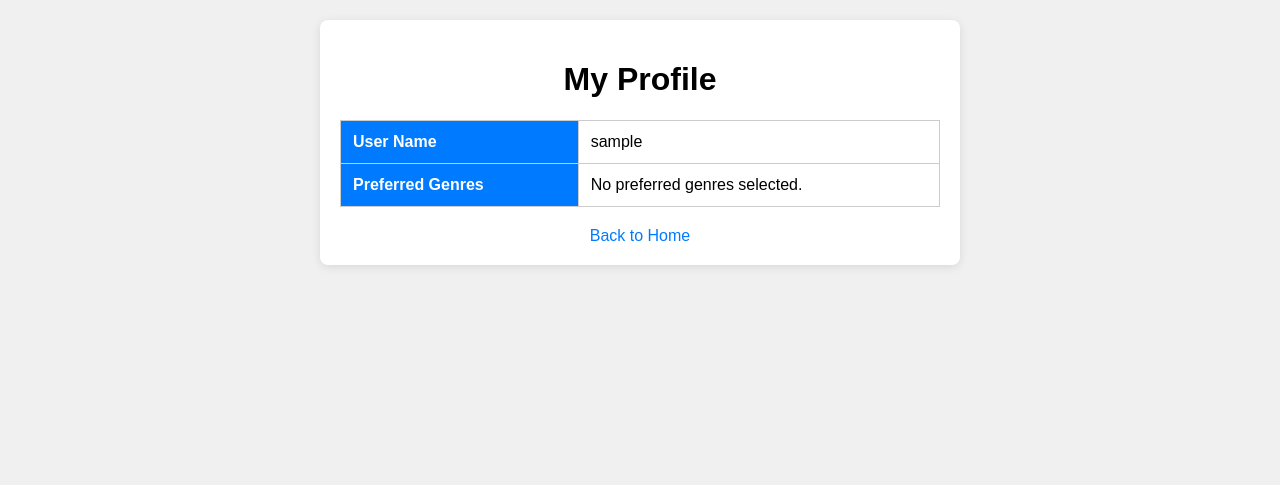
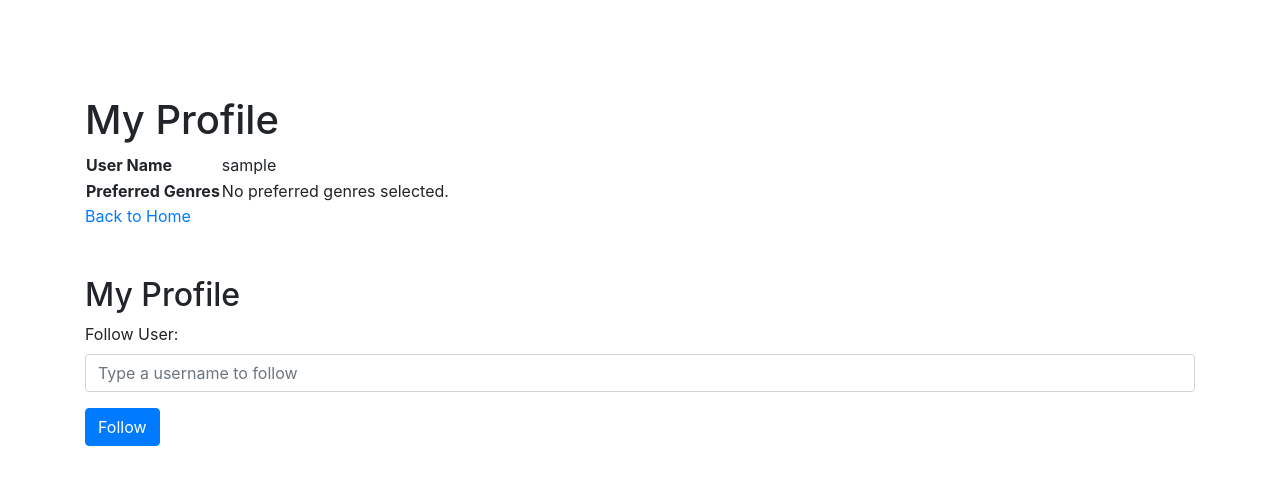
Before and after one commit to se-zeus/popcorn_pal_2.0, a Flask app: page /myprofile in a window 1280 px wide. Shown: the top 485 px of the page. Run offline with Flask 3, Linux system fonts and the light colour scheme; the visitor is signed in with stand-in values (Sample User, id 1); data that the repository does not hold is empty; some libraries are stand-ins or nearby versions.

Commit message:
feat: enhance user profile page with following functionality

```diff
--- a/templates/myprofile.html
+++ b/templates/myprofile.html
@@ -3,52 +3,33 @@
 <head>
     <meta charset="UTF-8">
     <meta name="viewport" content="width=device-width, initial-scale=1.0">
-    <title>My Profile</title>
+    <title>User Profile</title>
+    <link href="https://stackpath.bootstrapcdn.com/bootstrap/4.5.2/css/bootstrap.min.css" rel="stylesheet">
+    <script src="https://code.jquery.com/jquery-3.5.1.min.js"></script>
     <style>
-        body {
-            font-family: Arial, sans-serif;
-            margin: 0;
-            padding: 20px;
-            background-color: #f0f0f0;
+        /* Custom styles for the follow user dropdown */
+        .search-results {
+            border: 1px solid #ccc;
+            max-height: 200px;
+            overflow-y: auto;
+            position: absolute;
+            background-color: white;
+            width: 100%;
+            z-index: 100;
         }
-        h1 {
-            text-align: center;
+
+        .search-results div {
+            padding: 8px;
+            cursor: pointer;
         }
-        .container {
-            max-width: 600px;
-            margin: 0 auto;
-            background-color: white;
-            padding: 20px;
-            border-radius: 8px;
-            box-shadow: 0 2px 10px rgba(0, 0, 0, 0.1);
-        }
-        table {
-            width: 100%;
-            border-collapse: collapse;
-            margin-top: 20px;
-        }
-        th, td {
-            padding: 12px;
-            border: 1px solid #ccc;
-            text-align: left;
-        }
-        th {
-            background-color: #007BFF;
-            color: white;
-        }
-        .back-link {
-            display: block;
-            text-align: center;
-            margin-top: 20px;
-            text-decoration: none;
-            color: #007BFF;
-        }
-        .back-link:hover {
-            text-decoration: underline;
+
+        .search-results div:hover {
+            background-color: #f1f1f1;
         }
     </style>
 </head>
 <body>
+    <br><br><br><br>
     <div class="container">
         <h1>My Profile</h1>
         <table>
@@ -69,5 +50,75 @@
         </table>
         <a href="{{ url_for('home') }}" class="back-link">Back to Home</a>
     </div>
+
+
+    <br><br>
+
+    <div class="container mt-10">
+        <h2>My Profile</h2>
+        <form method="POST">
+            <div class="form-group">
+                <label for="follow_user">Follow User:</label>
+                <input type="text" class="form-control" id="follow_user" name="follow_user" placeholder="Type a username to follow">
+
+                <!-- Search Results dropdown -->
+                <div id="search-results" class="search-results" style="display: none;"></div>
+            </div>
+            <button type="submit" class="btn btn-primary">Follow</button>
+        </form>
+
+        <!-- Flash message -->
+        {% with messages = get_flashed_messages(with_categories=true) %}
+            {% if messages %}
+                <div class="alert alert-danger mt-3">
+                    {% for category, message in messages %}
+                        <strong>{{ message }}</strong>
+                    {% endfor %}
+                </div>
+            {% endif %}
+        {% endwith %}
+    </div>
+
+    <script>
+        $(document).ready(function() {
+            $('#follow_user').on('input', function() {
+                var query = $(this).val();
+
+                if (query.length >= 3) {  // Start searching after 3 characters
+                    $.ajax({
+                        url: '/search_user',
+                        type: 'GET',
+                        data: { query: query },
+                        success: function(data) {
+                            $('#search-results').empty().show();
+                            if (data.length > 0) {
+                                data.forEach(function(user) {
+                                    $('#search-results').append('<div>' + user.username + '</div>');
+                                });
+                            } else {
+                                $('#search-results').append('<div>No users found</div>');
+                            }
+                        }
+                    });
+                } else {
+                    $('#search-results').empty().hide();
+                }
+            });
+
+            // Handle click event on search result
+            $(document).on('click', '#search-results div', function() {
+                var username = $(this).text();
+                $('#follow_user').val(username);
+                $('#search-results').hide();
+            });
+
+            // Hide search results if user clicks outside
+            $(document).click(function(event) {
+                if (!$(event.target).closest('#search-results, #follow_user').length) {
+                    $('#search-results').hide();
+                }
+            });
+        });
+    </script>
 </body>
 </html>
```
